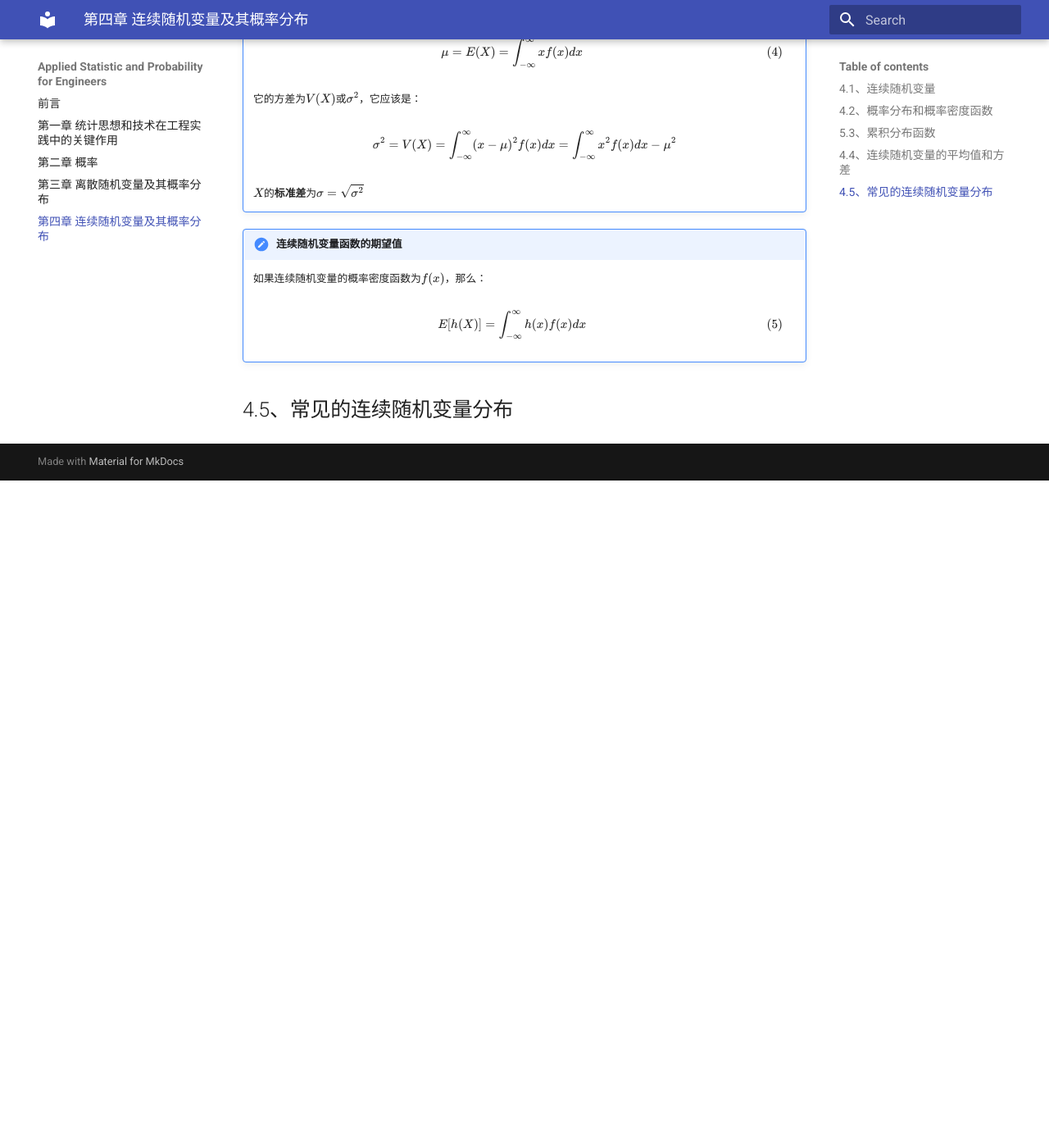
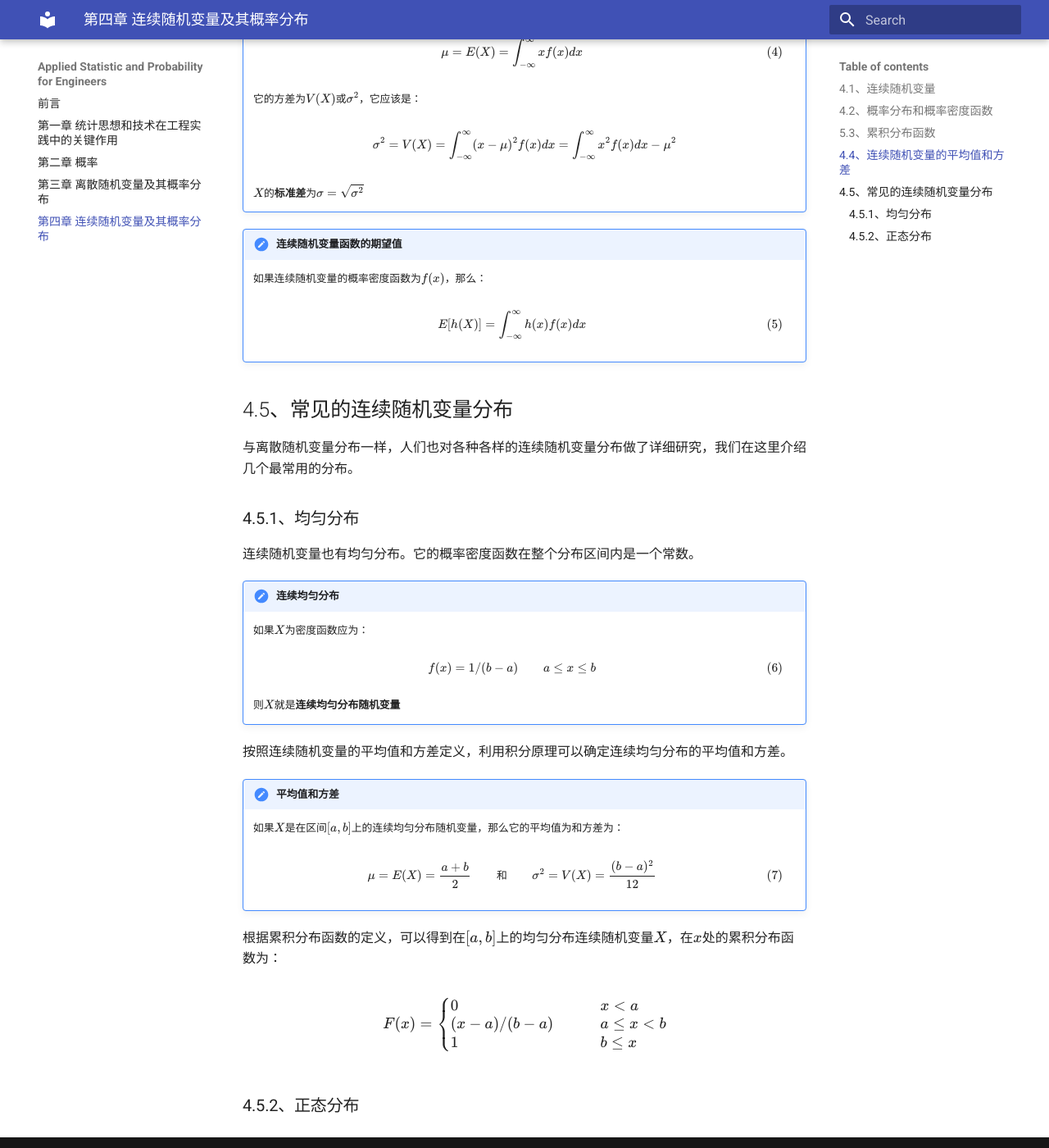
Before and after one commit to chenmich/applied_statistic_and_probability_for_engineers, an MkDocs documentation site: the page built from docs/fourth.md, in a window 1280 px wide and 1400 px high, scrolled down 3832 px. Shown: the whole window at 82% size. Built offline with MkDocs 1.6.1 and Material for MkDocs 9.7.7, drawn with Linux system fonts in a browser that asks for light colours; before the commit the page ends 4418 px from its top, so only the background shows below that.

Commit message:
complete 4.5.1

```diff
--- a/docs/fourth.md
+++ b/docs/fourth.md
@@ -130,3 +130,43 @@ $$
     $$
 
 ## 4.5、常见的连续随机变量分布
+
+与离散随机变量分布一样，人们也对各种各样的连续随机变量分布做了详细研究，我们在这里介绍几个最常用的分布。
+
+### 4.5.1、均匀分布
+
+连续随机变量也有均匀分布。它的概率密度函数在整个分布区间内是一个常数。
+
+!!!note "连续均匀分布"
+    如果$X$为密度函数应为：
+
+    $$
+    \begin{equation}
+    f(x)=1/(b-a)\qquad a\leq x\leq b\qquad
+    \end{equation}
+    $$
+
+    则$X$就是**连续均匀分布随机变量**
+
+按照连续随机变量的平均值和方差定义，利用积分原理可以确定连续均匀分布的平均值和方差。
+
+!!!note "平均值和方差"
+    如果$X$是在区间$[a, b]$上的连续均匀分布随机变量，那么它的平均值为和方差为：
+
+    $$
+    \begin{equation}
+    \mu=E(X)=\frac{a+b}{2}\qquad\text{和}\qquad\sigma^2=V(X)=\frac{(b-a)^2}{12}\qquad
+    \end{equation}
+    $$
+
+根据累积分布函数的定义，可以得到在$[a, b]$上的均匀分布连续随机变量$X$，在$x$处的累积分布函数为：
+
+$$
+F(x)=\begin{cases}
+0&\qquad x<a \\
+(x-a)/(b-a)&\qquad a\leq x<b\\
+1&\qquad b\leq x
+\end{cases}
+$$
+
+### 4.5.2、正态分布
```
